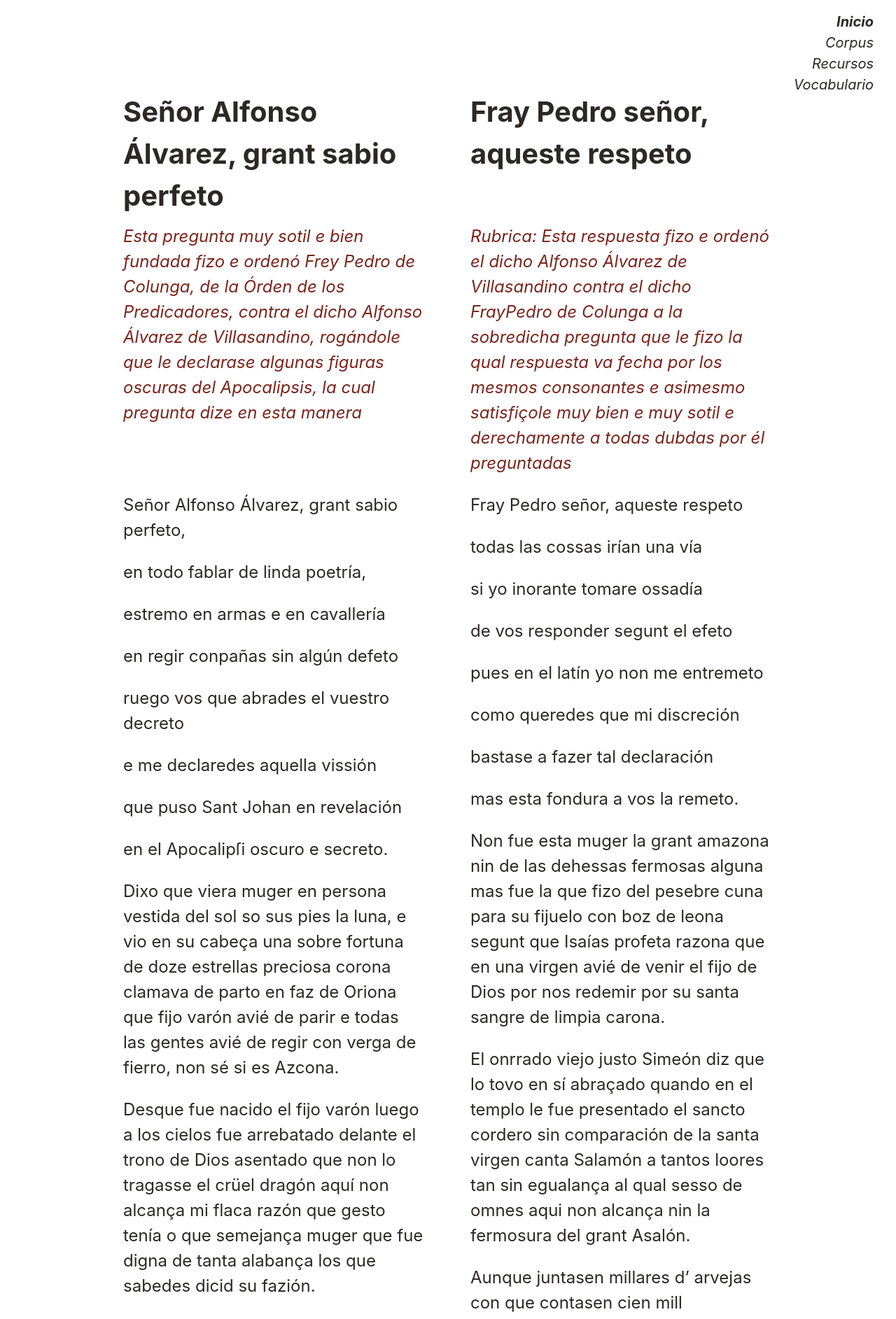
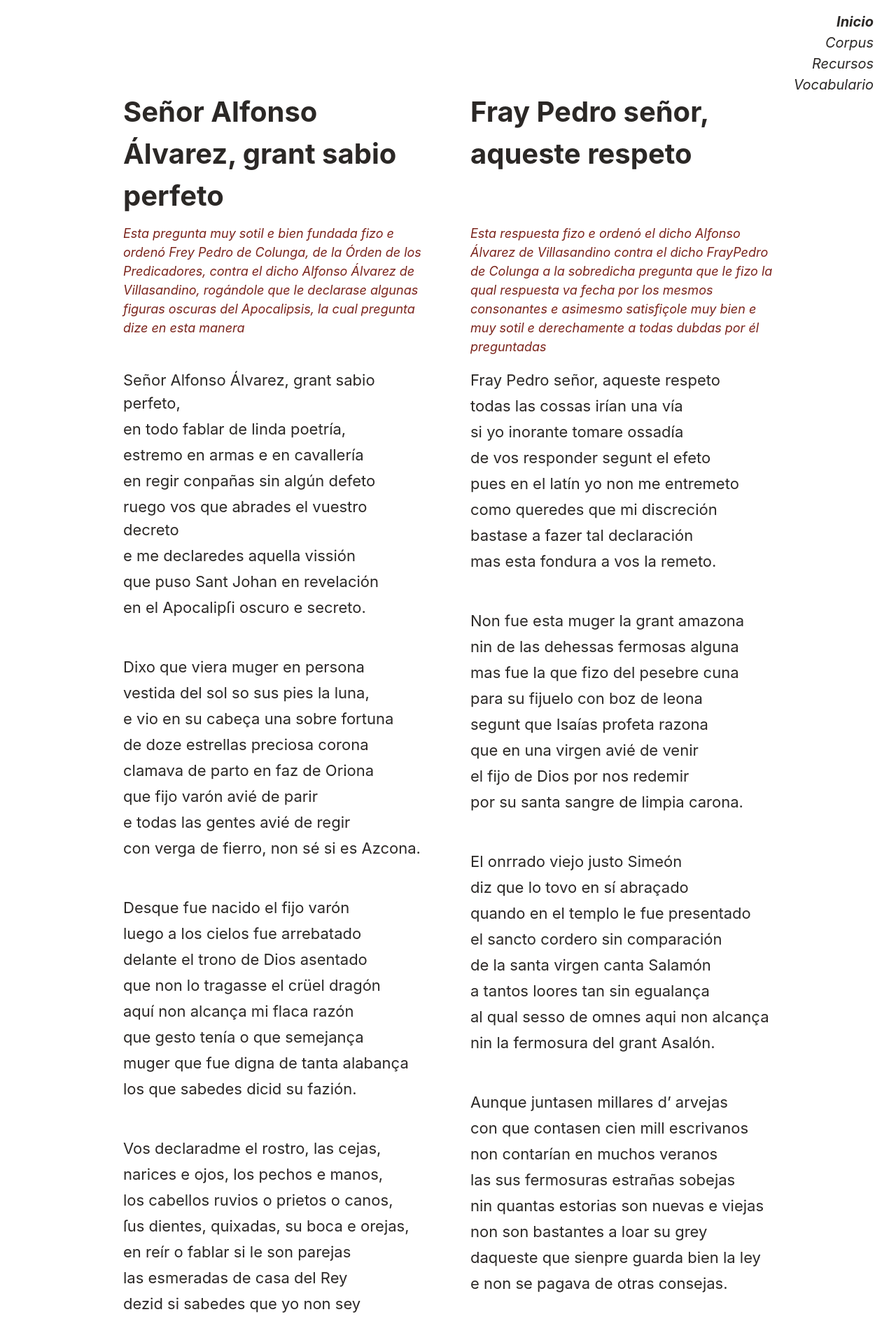
Before and after one commit to hdlabconicet/Poesia-Medieval, a Jekyll site: the page built from _preguntas_respuestas/PN1-82-83.html, in a window 1280 px wide. Shown: the top 1885 px of the page at 70% size. Built offline with Jekyll 4.4.1, drawn with Linux system fonts in a browser that asks for light colours; comment, search, counter and statistics services are not loaded; some of the changed text lies outside the part shown.

Commit message:
se añade clase verso y se edita PN!-82-83

```diff
--- a/_preguntas_respuestas/PN1-82-83.html
+++ b/_preguntas_respuestas/PN1-82-83.html
@@ -23,13 +23,14 @@
   </div>
 
   <div class="col-right px-3">
-    <p class="rubrica">Rubrica: Esta respuesta fizo e ordenó el dicho Alfonso Álvarez de Villasandino contra el dicho FrayPedro de Colunga a la sobredicha pregunta que le fizo la qual respuesta va fecha por los mesmos consonantes e asimesmo satisfiçole muy bien e muy sotil e derechamente a todas dubdas por él preguntadas</p>
+    <p class="rubrica">Esta respuesta fizo e ordenó el dicho Alfonso Álvarez de Villasandino contra el dicho FrayPedro de Colunga a la sobredicha pregunta que le fizo la qual respuesta va fecha por los mesmos consonantes e asimesmo satisfiçole muy bien e muy sotil e derechamente a todas dubdas por él preguntadas</p>
   </div>
 </div>
 
 <!-- fila de poemas -->
 <div class="row clearfix">
   <div class="col-left px-3">
+
       <p class="verso">Señor Alfonso Álvarez, grant sabio perfeto,</p>
       <p class="verso">en todo fablar de linda poetría,</p>
       <p class="verso">estremo en armas e en cavallería</p>
@@ -39,78 +40,89 @@
       <p class="verso">que puso Sant Johan en revelación</p>
       <p class="verso">en el Apocalipſi oscuro e secreto.</p>
 
-        <p class="verso">
-        Dixo que viera muger en persona
-        vestida del sol so sus pies la luna,
-        e vio en su cabeça una sobre fortuna
-        de doze estrellas preciosa corona
-        clamava de parto en faz de Oriona
-        que fijo varón avié de parir
-        e todas las gentes avié de regir
-        con verga de fierro, non sé si es Azcona.</p>
+  <br/>
+  <br/>
 
-        <p class="verso">Desque fue nacido el fijo varón
-        luego a los cielos fue arrebatado
-        delante el trono de Dios asentado
-        que non lo tragasse el crüel dragón
-        aquí non alcança mi flaca razón
-        que gesto tenía o que semejança
-        muger que fue digna de tanta alabança
-        los que sabedes dicid su fazión.</p>
+        <p class="verso">Dixo que viera muger en persona</p>
+        <p class="verso">vestida del sol so sus pies la luna,</p>
+        <p class="verso">e vio en su cabeça una sobre fortuna</p>
+        <p class="verso">de doze estrellas preciosa corona</p>
+        <p class="verso">clamava de parto en faz de Oriona</p>
+        <p class="verso">que fijo varón avié de parir</p>
+        <p class="verso">e todas las gentes avié de regir</p>
+        <p class="verso">con verga de fierro, non sé si es Azcona.</p>
 
-        <p class="verso">Vos declaradme el rostro, las cejas,
-        narices e ojos, los pechos e manos,
-        los cabellos ruvios o prietos o canos,
-        ſus dientes, quixadas, su boca e orejas,
-        en reír o fablar si le son parejas
-        las esmeradas de casa del Rey
-        dezid si sabedes que yo non sey
-        más que el que anda a guardar ovejas.</p>
+   <br/>
+   <br/>
 
-        <p class="verso">Los pies e los braços, su cuerpo e figura
-        nin como del sol se puede e faze ropa
-        aljuba nin saya, mantillo nin opa,
-        declarad aquesto por vuestra mesura
-        o cuál fue el xastre bastante a natura
-        qu’ el sol pudiesse tajar nin coser
-        mangas e cuerpo e frunzas fazer
-        que en esto yo tengo la mi dubda escura.</p>
-
-        <p class="verso">La luna esso mesmo so sus pies echada
-        si era tapete o guadamezil
-        o si almadraqueja o algund escañil
-        o a que diremos que sea comparada
-        si era almofada de seda labrada
-        o blanca del todo sin otro lavor,
-        cardena o judía, vos dadle color,
-        pües esta dueña la tiene tan preciada.</p>
-
-        <p class="verso">Aquella corona tan resplandeciente
-        de estrellas compueſta e tan relunbrosa
-        tengo por obra ser maravillossa
-        e sobre mi sesso esta transcendente
-        por mercet quería saber ciertamente
-        de que guissa fueron assí engastonadas
-        si en plata o en oro o piedras preciadas
-        vos lo dezit pues sois suficiente.</p>
-
-        <p class="verso">Quien fue su padre daquel tal nacido
-        que avié con su vara rregir todo el mundo
-        e aún del fijo con sesso profundo
-        decid lo por nombre que non lo he sabido
-        o si este regimiento con fierro movido
-        si eran batallas o lides campales
-        o si en las cibdades o villas reales
-        o en los monesterios do Dios es servido.</p>
-
-        <p class="verso">La verga de fierro, dezit me señor,
-        si ha de enviar por ella a Vizcaya
-        será bueno darle un bastón de haya
-        por que non fiera nin meta pavor
-        quel fierro es duro e faz grant dolor
-        pues que armas averemos para guarnidos
-        por que entendamos de ser defendidos
-        e que non nos mate este Redentor.</p>
+        <p class="verso">Desque fue nacido el fijo varón</p>
+        <p class="verso">luego a los cielos fue arrebatado</p>
+        <p class="verso">delante el trono de Dios asentado</p>
+        <p class="verso">que non lo tragasse el crüel dragón</p>
+        <p class="verso">aquí non alcança mi flaca razón</p>
+        <p class="verso">que gesto tenía o que semejança</p>
+        <p class="verso">muger que fue digna de tanta alabança</p>
+        <p class="verso">los que sabedes dicid su fazión.</p>
+<br/>
+<br/>
+        <p class="verso">Vos declaradme el rostro, las cejas,</p>
+        <p class="verso">narices e ojos, los pechos e manos,</p>
+        <p class="verso">los cabellos ruvios o prietos o canos,</p>
+        <p class="verso">ſus dientes, quixadas, su boca e orejas,</p>
+        <p class="verso">en reír o fablar si le son parejas</p>
+        <p class="verso">las esmeradas de casa del Rey</p>
+        <p class="verso">dezid si sabedes que yo non sey</p>
+        <p class="verso">más que el que anda a guardar ovejas.</p>
+<br/>
+<br/>
+        <p class="verso">Los pies e los braços, su cuerpo e figura</p>
+        <p class="verso">nin como del sol se puede e faze ropa</p>
+        <p class="verso">aljuba nin saya, mantillo nin opa,</p>
+        <p class="verso">declarad aquesto por vuestra mesura</p>
+        <p class="verso">o cuál fue el xastre bastante a natura</p>
+        <p class="verso">qu’ el sol pudiesse tajar nin coser</p>
+        <p class="verso">mangas e cuerpo e frunzas fazer</p>
+        <p class="verso">que en esto yo tengo la mi dubda escura.</p>
+<br/>
+<br/>
+        <p class="verso">La luna esso mesmo so sus pies echada</p>
+        <p class="verso">si era tapete o guadamezil</p>
+        <p class="verso">o si almadraqueja o algund escañil</p>
+        <p class="verso">o a que diremos que sea comparada</p>
+        <p class="verso">si era almofada de seda labrada</p>
+        <p class="verso">o blanca del todo sin otro lavor,</p>
+        <p class="verso">cardena o judía, vos dadle color,</p>
+        <p class="verso">pües esta dueña la tiene tan preciada.</p>
+<br/>
+<br/>
+        <p class="verso">Aquella corona tan resplandeciente</p>
+        <p class="verso">de estrellas compueſta e tan relunbrosa</p>
+        <p class="verso">tengo por obra ser maravillossa</p>
+        <p class="verso">e sobre mi sesso esta transcendente</p>
+        <p class="verso">por mercet quería saber ciertamente</p>
+        <p class="verso">de que guissa fueron assí engastonadas</p>
+        <p class="verso">si en plata o en oro o piedras preciadas</p>
+        <p class="verso">vos lo dezit pues sois suficiente.</p>
+<br/>
+<br/>
+        <p class="verso">Quien fue su padre daquel tal nacido</p>
+        <p class="verso">que avié con su vara rregir todo el mundo</p>
+        <p class="verso">e aún del fijo con sesso profundo</p>
+        <p class="verso">decid lo por nombre que non lo he sabido</p>
+        <p class="verso">o si este regimiento con fierro movido</p>
+        <p class="verso">si eran batallas o lides campales</p>
+        <p class="verso">o si en las cibdades o villas reales</p>
+        <p class="verso">o en los monesterios do Dios es servido.</p>
+<br/>
+<br/>
+        <p class="verso">La verga de fierro, dezit me señor,</p>
+        <p class="verso">si ha de enviar por ella a Vizcaya</p>
+        <p class="verso">será bueno darle un bastón de haya</p>
+        <p class="verso"><p class="verso">por que non fiera nin meta pavor</p>
+        <p class="verso">quel fierro es duro e faz grant dolor</p>
+        <p class="verso">pues que armas averemos para guarnidos</p>
+        <p class="verso">por que entendamos de ser defendidos</p>
+        <p class="verso">e que non nos mate este Redentor.</p>
     </div>
 
     <div class="col-right px-3">
@@ -122,78 +134,94 @@
       <p class="verso">como queredes que mi discreción</p>
       <p class="verso">bastase a fazer tal declaración</p>
       <p class="verso">mas esta fondura a vos la remeto.</p>
+	  <br/>
+      <br/>
+      <p class="verso">Non fue esta muger la grant amazona</p>
+      <p class="verso">nin de las dehessas fermosas alguna</p>
+      <p class="verso">mas fue la que fizo del pesebre cuna</p>
+      <p class="verso">para su fijuelo con boz de leona</p>
+      <p class="verso">segunt que Isaías profeta razona</p>
+      <p class="verso">que en una virgen avié de venir</p>
+      <p class="verso">el fijo de Dios por nos redemir</p>
+      <p class="verso">por su santa sangre de limpia carona.</p>
+      <br/>
+      <br/>
+	  <p class="verso">El onrrado viejo justo Simeón</p>
+      <p class="verso">diz que lo tovo en sí abraçado</p>
+      <p class="verso">quando en el templo le fue presentado</p>
+      <p class="verso">el sancto cordero sin comparación</p>
+      <p class="verso">de la santa virgen canta Salamón</p>
+      <p class="verso">a tantos loores tan sin egualança</p>
+      <p class="verso">al qual sesso de omnes aqui non alcança</p>
+      <p class="verso">nin la fermosura del grant Asalón.</p>
+      <br/>
+      <br/>
 
-      <p class="verso">Non fue esta muger la grant amazona
-      nin de las dehessas fermosas alguna
-      mas fue la que fizo del pesebre cuna
-      para su fijuelo con boz de leona
-      segunt que Isaías profeta razona
-      que en una virgen avié de venir
-      el fijo de Dios por nos redemir
-      por su santa sangre de limpia carona.</p>
+	  <p class="verso">Aunque juntasen millares d’ arvejas</p>
+      <p class="verso">con que contasen cien mill escrivanos</p>
+      <p class="verso">non contarían en muchos veranos</p>
+      <p class="verso">las sus fermosuras estrañas sobejas</p>
+      <p class="verso">nin quantas estorias son nuevas e viejas</p>
+      <p class="verso">non son bastantes a loar su grey</p>
+      <p class="verso">daqueste que sienpre guarda bien la ley</p>
+      <p class="verso">e non se pagava de otras consejas.</p>
+	  <br/>
+	  <br/>
 
-      <p class="verso">El onrrado viejo justo Simeón
-      diz que lo tovo en sí abraçado
-      quando en el templo le fue presentado
-      el sancto cordero sin comparación
-      de la santa virgen canta Salamón
-      a tantos loores tan sin egualança
-      al qual sesso de omnes aqui non alcança
-      nin la fermosura del grant Asalón.</p>
+      <p class="verso">Asaz es propuesta su grant fermosura</p>
+      <p class="verso">daquesta ques vasso de Dios e su copa</p>
+      <p class="verso">la qual fizo saya mejor que destopa</p>
+      <p class="verso">para su buen fijo sin toda costura</p>
+      <p class="verso">en esto se afirma la nueva escritura</p>
+      <p class="verso">e los evangelios que son de creer</p>
+      <p class="verso">e así se presume que deve saber</p>
+     <p class="verso"> mas el criador que non la criatura</p>
+	 <br/>
+	 <br/>
 
-      <p class="verso">Aunque juntasen millares d’ arvejas
-      con que contasen cien mill escrivanos
-      non contarían en muchos veranos
-      las sus fermosuras estrañas sobejas
-      nin quantas estorias son nuevas e viejas
-      non son bastantes a loar su grey
-      daqueste que sienpre guarda bien la ley
-      e non se pagava de otras consejas.</p>
+      <p class="verso">La fermossa luna así inclinada</p>
+      <p class="verso">so los pies daquesta señora gentil</p>
+      <p class="verso">sera la iglesia muy rica e sotil</p>
+      <p class="verso">de muchas virtudes guarnida e dotada</p>
+      <p class="verso">la su color blanca e aún colorada</p>
+      <p class="verso">es que nos muestra caridat e amor</p>
+      <p class="verso">pues dentro en el caliz esta el redentor</p>
+      <p class="verso">después que la ostia es ya consagrada.</p>
+	  <br/>
+	  <br/>
 
-      <p class="verso">Asaz es propuesta su grant fermosura
-      daquesta ques vasso de Dios e su copa
-      la qual fizo saya mejor que destopa
-      para su buen fijo sin toda costura
-      en esto se afirma la nueva escritura
-      e los evangelios que son de creer
-      e así se presume que deve saber
-      mas el criador que non la criatura</p>
+      <p class="verso">La rica corona así reluziente</p>
+      <p class="verso">non puedo entender que sea otra cosa</p>
+      <p class="verso">sinon los testigos compaña omildosa</p>
+      <p class="verso">que vieron al Iesu sin ser meresçiente</p>
+      <p class="verso">entre los judíos estar padesçiente</p>
+      <p class="verso">do las profecias fueron acabadas</p>
+      <p class="verso">despues resurgió e muchas vegadas</p>
+      <p class="verso">les aparesçió segunt so creyente.</p>
+	  <br/>
+	  <br/>
 
-      <p class="verso">La fermossa luna así inclinada
-      so los pies daquesta señora gentil
-      sera la iglesia muy rica e sotil
-      de muchas virtudes guarnida e dotada
-      la su color blanca e aún colorada
-      es que nos muestra caridat e amor
-      pues dentro en el caliz esta el redentor
-      después que la ostia es ya consagrada.</p>
+      <p class="verso">Su padre de aqueste un dios conoscido</p>
+      <p class="verso">sabet que non ovo por nonbre Fagundo</p>
+      <p class="verso">sinon Adonay, después el segundo</p>
+      <p class="verso">Jhesu e mexías al cielo sobido</p>
+      <p class="verso">el Spiritu Santo Dios todo complido</p>
+      <p class="verso">que son tres personas en poder iguales</p>
+      <p class="verso">con esto concuerdan las grandes señales</p>
+      <p class="verso">que desde Adam aca han contesçido.</p>
+	  <br/>
+	  <br/>
 
-      <p class="verso">La rica corona así reluziente
-      non puedo entender que sea otra cosa
-      sinon los testigos compaña omildosa
-      que vieron al Iesu sin ser meresçiente
-      entre los judíos estar padesçiente
-      do las profecias fueron acabadas
-      despues resurgió e muchas vegadas
-      les aparesçió segunt so creyente.</p>
-
-      <p class="verso">Su padre de aqueste un dios conoscido
-      sabet que non ovo por nonbre Fagundo
-      sinon Adonay, después el segundo
-      Jhesu e mexías al cielo sobido
-      el Spiritu Santo Dios todo complido
-      que son tres personas en poder iguales
-      con esto concuerdan las grandes señales
-      que desde Adam aca han contesçido.</p>
-
-      <p class="verso">La verga de fierro será el grant temor
-      el día del Juizio que a todos desmaya
-      que non siento omne que en tierra non caya
-      temiendo sentencia de grant redentor
-      pues para que vivamos sin todo rencor
-      sigamos las obras de los esleídos,
-      santos confesores de Dios escogidos,
-      e así vivieremos en gloria e dulçor.</p>
+      <p class="verso">La verga de fierro será el grant temor</p>
+      <p class="verso">el día del Juizio que a todos desmaya</p>
+      <p class="verso">que non siento omne que en tierra non caya</p>
+      <p class="verso">temiendo sentencia de grant redentor</p>
+      <p class="verso">pues para que vivamos sin todo rencor</p>
+      <p class="verso">sigamos las obras de los esleídos,</p>
+      <p class="verso">santos confesores de Dios escogidos,</p>
+      <p class="verso">e así vivieremos en gloria e dulçor.</p>
+	  <br/>
+	  <br/>
       </div>
 
   </div><!--end row verso -->
--- a/_sass/_base.scss
+++ b/_sass/_base.scss
@@ -40,11 +40,8 @@
   margin-bottom: 0.5em;
 }
 
-.rubrica {
-  font-size: 11px;
-  font-style: italic;
-  color: #7b241c
-}
+
+
 
 h1, h2, h3, h4, h5, h6 {
   margin-top: 1em;
--- a/_sass/_components.scss
+++ b/_sass/_components.scss
@@ -28,6 +28,17 @@
     // }
 
   }
+
+  .verso {
+  font-size: 22px;
+  margin-bottom:4px;
+  }
+
+.rubrica {
+  font-size: 18px;
+  font-style: italic;
+  color: #7b241c
+}
 
   ul, ol {
     padding-left: 40px;
@@ -71,7 +82,6 @@
         font-size: 22px;
       }
 
-    }
 
   }
 
@@ -82,6 +92,7 @@
     margin-top: 0.5em;
     margin-bottom: 0.5em;
   }
+    }
 
   dt {
     font-weight: bold;
@@ -126,5 +137,4 @@
       border-bottom: 2px solid $color-body-text;
     }
   }
-
-}
+  }
```
Also changed, not shown: other parts of _preguntas_respuestas/PN1-82-83.html (+2 -2 lines), _preguntas_respuestas/PN1-80.md (+0 -2 lines), Gemfile.lock.
